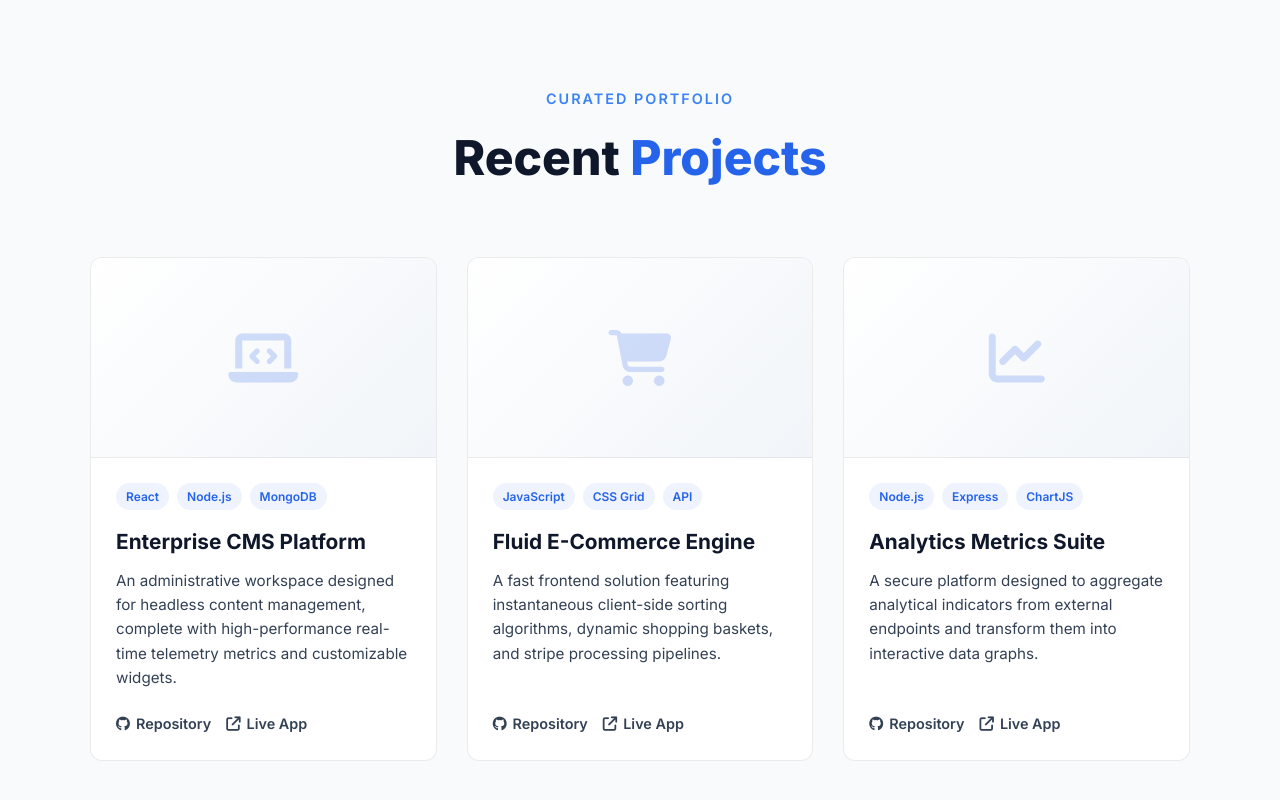
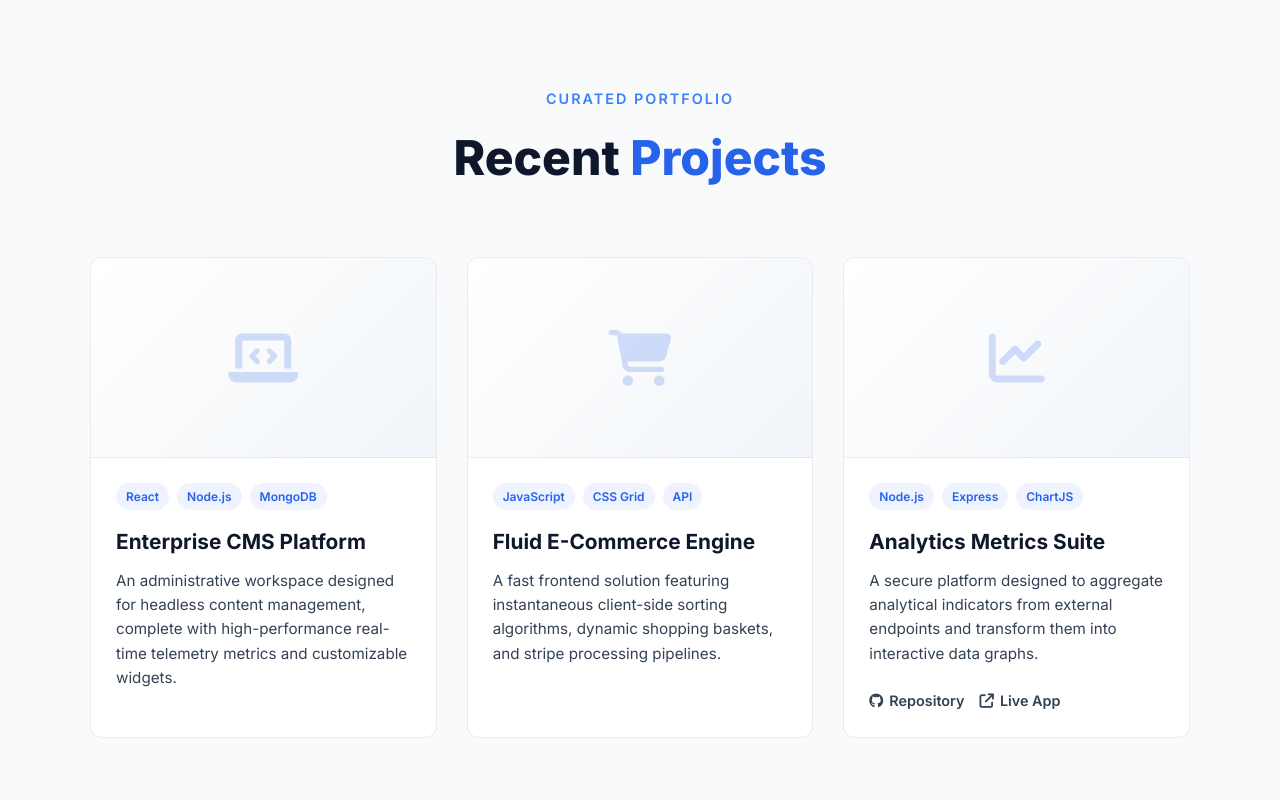
Before and after one commit to Rasheed977/Ibrahim-Rasheed-Portfolio, a plain HTML site: page index.html in a window 1280 px wide. Shown: the part 1516-2316 px from the top of the page. Drawn offline with Linux system fonts and the light colour scheme.

Commit message:
Added some changes

```diff
--- a/index.html
+++ b/index.html
@@ -61,8 +61,7 @@
                     <a href="#contact" class="btn secondary-btn">Contact Me</a>
                 </div>
                 <div class="social-links">
-                    <a href="https://github.com/Rasheed977" target="_blank" aria-label="GitHub"><i class="fa-brands fa-github"></i></a>
-                    <a href="https://wa.me" target="_blank" aria-label="WhatsApp"><i class="fa-brands fa-whatsapp"></i></a>
+                    <a href="https://www.tiktok.com/" target="_blank" aria-label="TikTok"><i class="fa-brands fa-tiktok"></i></a>
                     <a href="#" target="_blank" aria-label="Twitter"><i class="fa-brands fa-x-twitter"></i></a>
                 </div>
 
@@ -169,10 +168,6 @@
                     </div>
                     <h3>Enterprise CMS Platform</h3>
                     <p>An administrative workspace designed for headless content management, complete with high-performance real-time telemetry metrics and customizable widgets.</p>
-                    <div class="project-links">
-                        <a href="https://github.com/Rasheed977/Ibrahim-Rasheed-Portfolio" target="_blank"><i class="fa-brands fa-github"></i> Repository</a>
-                        <a href="#" target="_blank"><i class="fa-solid fa-arrow-up-right-from-square"></i> Live App</a>
-                    </div>
                 </div>
             </div>
 
@@ -190,10 +185,7 @@
                     </div>
                     <h3>Fluid E-Commerce Engine</h3>
                     <p>A fast frontend solution featuring instantaneous client-side sorting algorithms, dynamic shopping baskets, and stripe processing pipelines.</p>
-                    <div class="project-links">
-                        <a href="  " target="_blank"><i class="fa-brands fa-github"></i> Repository</a>
-                        <a href="#" target="_blank"><i class="fa-solid fa-arrow-up-right-from-square"></i> Live App</a>
-                    </div>
+
                 </div>
             </div>
 
```
